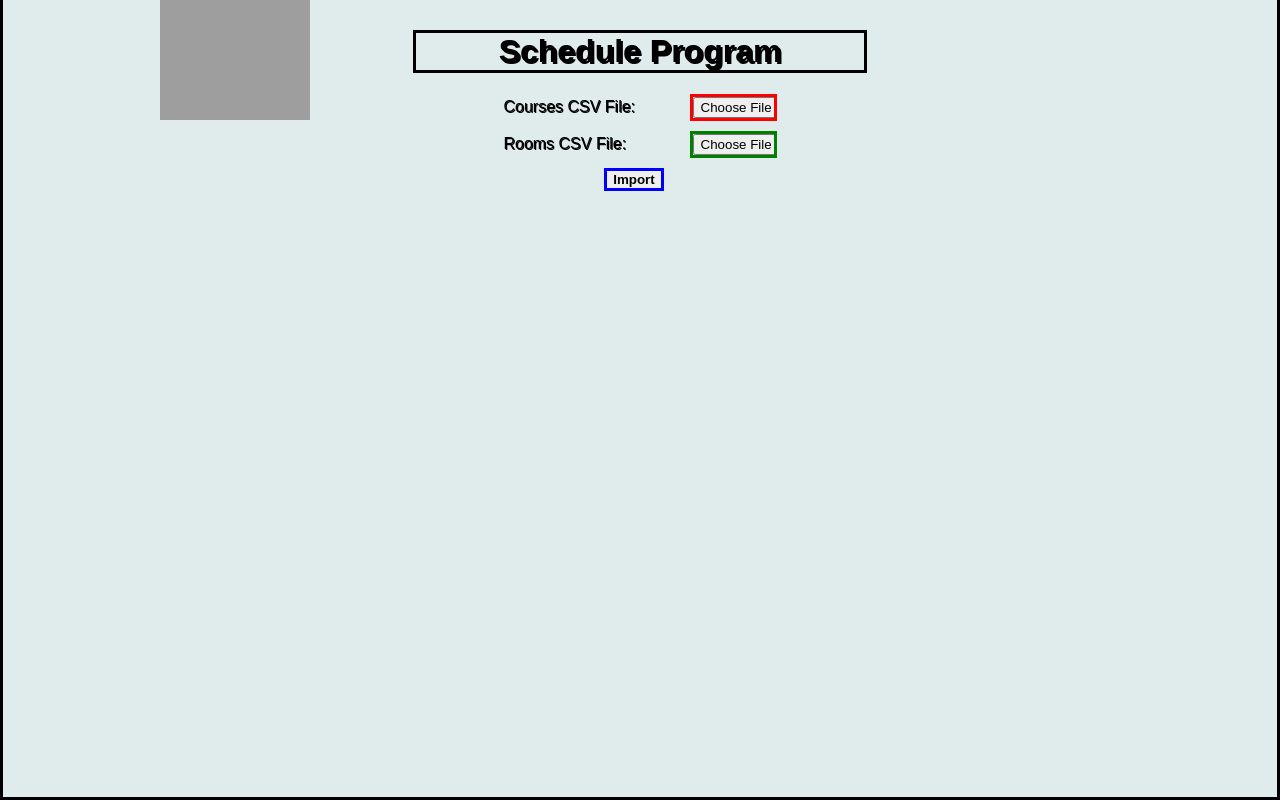
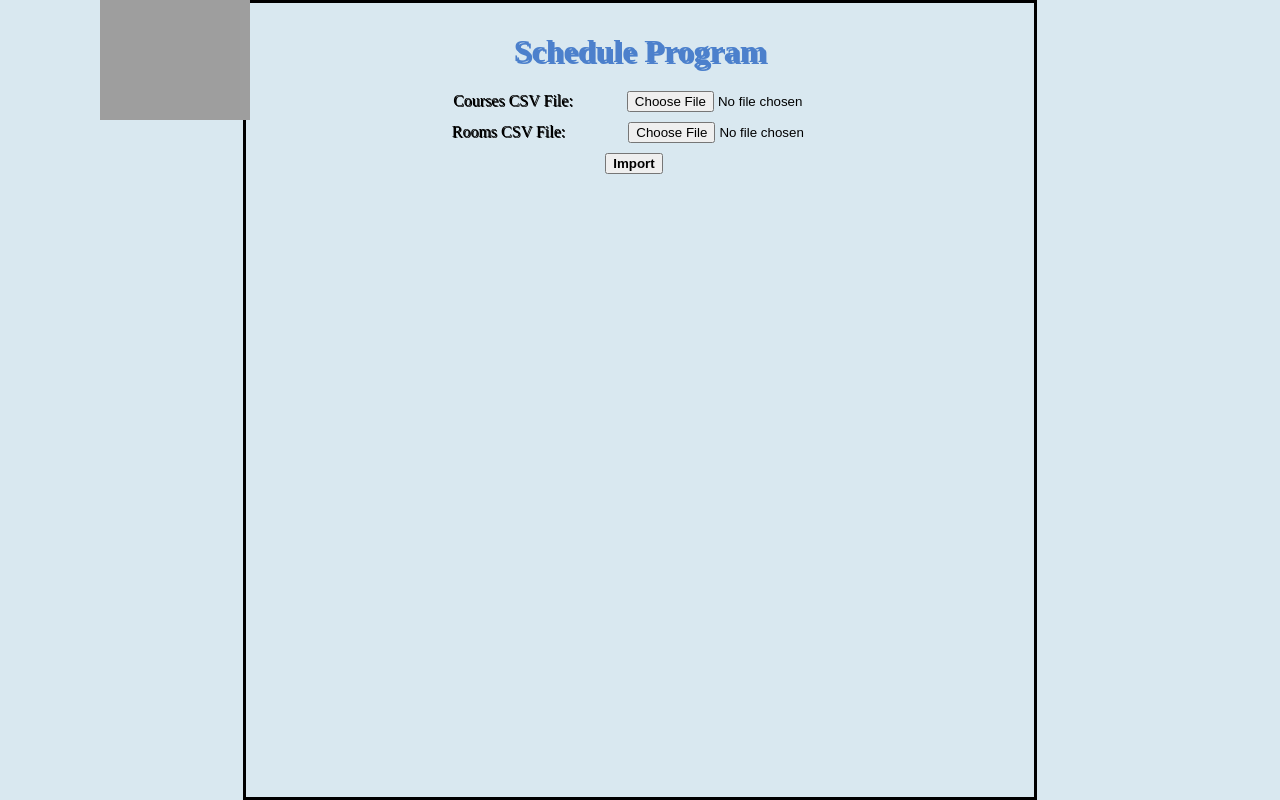
Before and after one commit to chuantianlin/CSC350_E, a PHP site: page /CSV2.php in a window 1280 px wide. Run offline with PHP 8.4, Linux system fonts and the light colour scheme; grey boxes are pictures that could not be loaded.

Commit message:
new changes and new files

```diff
--- a/style.css
+++ b/style.css
@@ -1,19 +1,18 @@
 body{
   margin: auto;
+  width: 60%;
+  border: 3px solid black;
   padding: 10px;
-  border-left: solid;
-  border-right: solid;
-  border-bottom: solid;
-  background-color: #e0ebeb;
-  font-family: sans-serif;
+  background-color: #d9e8f0;
 }
+
 h1  {
   margin-top: 20px;
-  margin-left: 400px;
-  margin-right: 400px;
-  border: solid;
+  margin-left: 100px;
+  margin-right: 100px;
   text-align: center;
   text-shadow: 2px 2px;
+  color: #4c80cc;
 }
 .input-row{
   text-align: center;
@@ -21,30 +20,25 @@ h1  {
 }
 
 #fImput{
-  color: transparent;
   margin-left: 50px;
-  width: 87px;
-  border: solid red;
+  width: 200px;
   margin-bottom: 10px;
 }
 #sImput{
 
-  color: transparent;
   margin-left: 59px;
   margin-bottom: 10px;
-  border: solid green;
-  width: 87px;
+  width: 200px;
 
 }
 #b{
   margin-right: 12px;
   text-align: center;
   font-weight: bold;
-  border: solid blue;
 }
 .thisImg {
-  margin-left: 80px;
-  padding-left:80px;
+  margin-left: 50px;
+  padding-left:50px;
   position: absolute;
   top: -30px;
   left: 0px;
```
Also changed, not shown: schedule.css (added, +29 -0 lines), schedule.php (added, +45 -0 lines).
